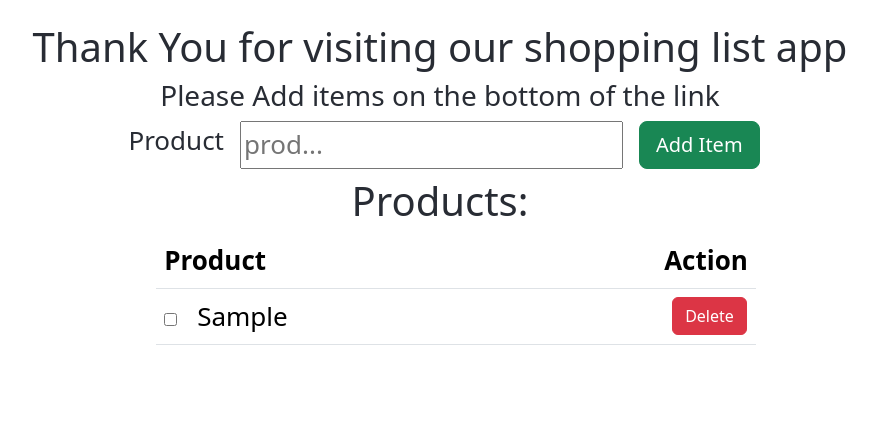
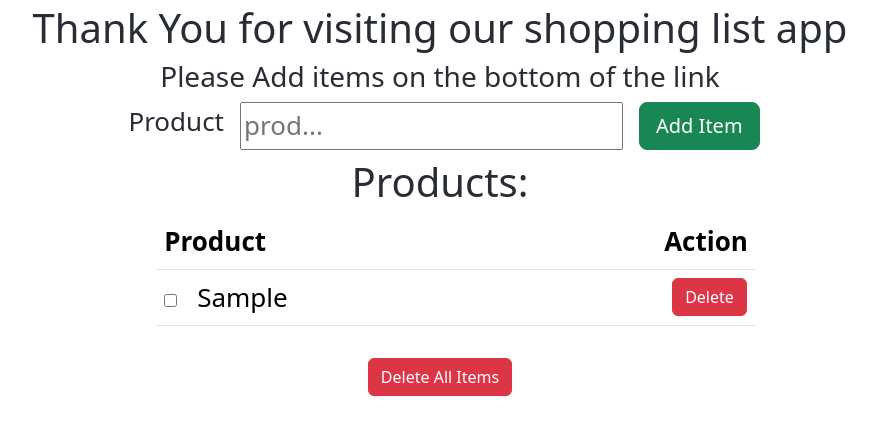
Before and after one commit to Vasili2797/ShoppingList, a React (Create React App) app in the folder shoppingListApp/shopping/: page / in a window 1280 px wide. Both pictures are taken after typing "Sample" into the empty fields and a click on the button "Add Item". Shown: the top 434 px of the page, without its empty margins (200-1077 px from the left). Built offline with nearby package versions, Linux system fonts and the light colour scheme.

Commit message:
Added local storage so items do not delete upon refresh

```diff
--- a/shoppingListApp/shopping/src/Components/Dashboard.jsx
+++ b/shoppingListApp/shopping/src/Components/Dashboard.jsx
@@ -1,14 +1,25 @@
-import React, { useState } from "react";
+import React, { useEffect, useState } from "react";
 import Product from "./Product";
 import "../App.css";
 
 const Dashboard = () => {
-  const [products, setProducts] = useState([]);
+  const [products, setProducts] = useState(() => {
+    const localvalue = localStorage.getItem("ITEMS");
+    if (localvalue == null) {
+      return [];
+    }
+    return JSON.parse(localvalue);
+  });
+
   const [product, setProduct] = useState("");
   const [deletedProducts, setDeletedProducts] = useState([]);
 
   const [checkedElementArr, setCheckedElementArr] = useState([]);
   const [error, setError] = useState(false);
+
+  useEffect(() => {
+    localStorage.setItem("ITEMS", JSON.stringify(products), [products]);
+  });
 
   const handleInputChange = (e) => {
     setProduct(e.target.value);
@@ -98,6 +109,17 @@ const Dashboard = () => {
           </tbody>
         </table>
       </ul>
+      {products.length > 0 && (
+        <button
+          variant="primary"
+          className="btn btn-danger"
+          onClick={() => {
+            setProducts([]);
+          }}
+        >
+          Delete All Items
+        </button>
+      )}
     </>
   );
 };
```
